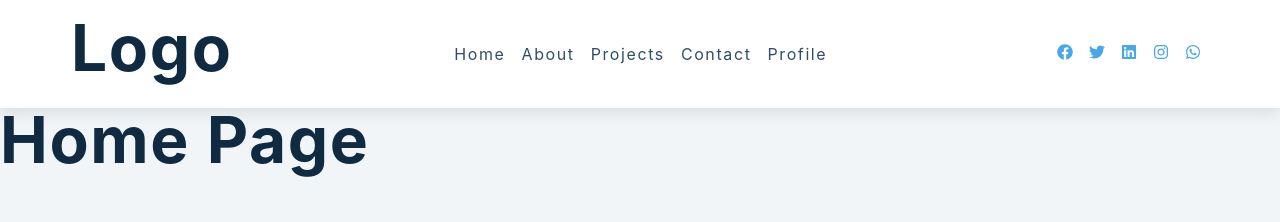
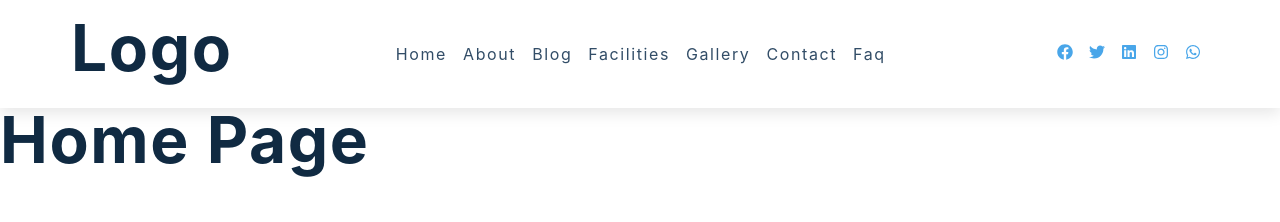
Before and after one commit to domchu/keyonaville, a Next.js app: page / in a window 1280 px wide. Shown: the top 222 px of the page. Built offline with nearby package versions, Linux system fonts and the light colour scheme.

Commit message:
chore: adjust media screen and added more pages

```diff
--- a/Components/Navbar/Navdata.js
+++ b/Components/Navbar/Navdata.js
@@ -16,22 +16,32 @@ export const links = [
   {
     id: 2,
     url: "/about",
-    text: "about",
+    text: "About",
   },
   {
     id: 3,
-    url: "/projects",
-    text: "projects",
+    url: "/blog",
+    text: "Blog",
   },
   {
     id: 4,
-    url: "/contact",
-    text: "contact",
+    url: "/facilities",
+    text: "Facilities",
   },
   {
     id: 5,
-    url: "/profile",
-    text: "profile",
+    url: "/gallery",
+    text: "Gallery",
+  },
+  {
+    id: 6,
+    url: "/contact",
+    text: "Contact",
+  },
+  {
+    id: 7,
+    url: "/faq",
+    text: "Faq",
   },
 ];
 
--- a/styles/globals.css
+++ b/styles/globals.css
@@ -15,25 +15,14 @@ Variables
   --clr-primary-6: hsl(205, 89%, 70%);
   --clr-primary-7: hsl(205, 90%, 76%);
   --clr-primary-8: hsl(205, 86%, 81%);
-  --clr-primary-9: hsl(205, 90%, 88%);
-  --clr-primary-10: hsl(205, 100%, 96%);
   /* darkest grey - used for headings */
   --clr-grey-1: hsl(209, 61%, 16%);
   --clr-grey-2: hsl(211, 39%, 23%);
   --clr-grey-3: hsl(209, 34%, 30%);
-  --clr-grey-4: hsl(209, 28%, 39%);
   /* grey used for paragraphs */
   --clr-grey-5: hsl(210, 22%, 49%);
-  --clr-grey-6: hsl(209, 23%, 60%);
-  --clr-grey-7: hsl(211, 27%, 70%);
-  --clr-grey-8: hsl(210, 31%, 80%);
-  --clr-grey-9: hsl(212, 33%, 89%);
-  --clr-grey-10: hsl(210, 36%, 96%);
   --clr-white: #fff;
   --clr-red-dark: hsl(360, 67%, 44%);
-  --clr-red-light: hsl(360, 71%, 66%);
-  --clr-green-dark: hsl(125, 67%, 44%);
-  --clr-green-light: hsl(125, 71%, 66%);
   --clr-black: #222;
   --transition: all 0.3s linear;
   --spacing: 0.1rem;
@@ -67,6 +56,7 @@ body {
 
 ul {
   list-style-type: none;
+  text-align: center;
 }
 
 a {
@@ -225,10 +215,12 @@ nav {
   }
   .links {
     display: flex;
+    align-items: center;
   }
   .links a {
     padding: 0;
     margin: 0 0.5rem;
+    text-align: center;
   }
   .links a:hover {
     padding: 0;
--- a/styles/globals.scss
+++ b/styles/globals.scss
@@ -1,5 +1,5 @@
 $phone-width: 500px;
-$tablet-width: 768px;
+$tablet-width: 800px;
 $desktop-width: 1024px;
 
 //navbar css
@@ -21,25 +21,16 @@ Variables
     --clr-primary-6: hsl(205, 89%, 70%);
     --clr-primary-7: hsl(205, 90%, 76%);
     --clr-primary-8: hsl(205, 86%, 81%);
-    --clr-primary-9: hsl(205, 90%, 88%);
-    --clr-primary-10: hsl(205, 100%, 96%);
+
     /* darkest grey - used for headings */
     --clr-grey-1: hsl(209, 61%, 16%);
     --clr-grey-2: hsl(211, 39%, 23%);
     --clr-grey-3: hsl(209, 34%, 30%);
-    --clr-grey-4: hsl(209, 28%, 39%);
     /* grey used for paragraphs */
     --clr-grey-5: hsl(210, 22%, 49%);
-    --clr-grey-6: hsl(209, 23%, 60%);
-    --clr-grey-7: hsl(211, 27%, 70%);
-    --clr-grey-8: hsl(210, 31%, 80%);
-    --clr-grey-9: hsl(212, 33%, 89%);
-    --clr-grey-10: hsl(210, 36%, 96%);
+    // --clr-grey-6: hsl(209, 23%, 60%);
     --clr-white: #fff;
     --clr-red-dark: hsl(360, 67%, 44%);
-    --clr-red-light: hsl(360, 71%, 66%);
-    --clr-green-dark: hsl(125, 67%, 44%);
-    --clr-green-light: hsl(125, 71%, 66%);
     --clr-black: #222;
     --transition: all 0.3s linear;
     --spacing: 0.1rem;
@@ -72,6 +63,7 @@ Variables
   }
   ul {
     list-style-type: none;
+    text-align: center;
   }
   a {
     text-decoration: none;
@@ -214,11 +206,18 @@ Variables
     }
     .links {
       display: flex;
+      align-items: center;
+
     }
     .links a {
       padding: 0;
       margin: 0 0.5rem;
+      text-align: center;
     }
+    // .links li  {
+    //   list-style-type: none;
+    //   text-align: center;
+    // }
     .links a:hover {
       padding: 0;
       background: transparent;
```
Also changed, not shown: 1 other file (tests, documents, lock files or other folders).
